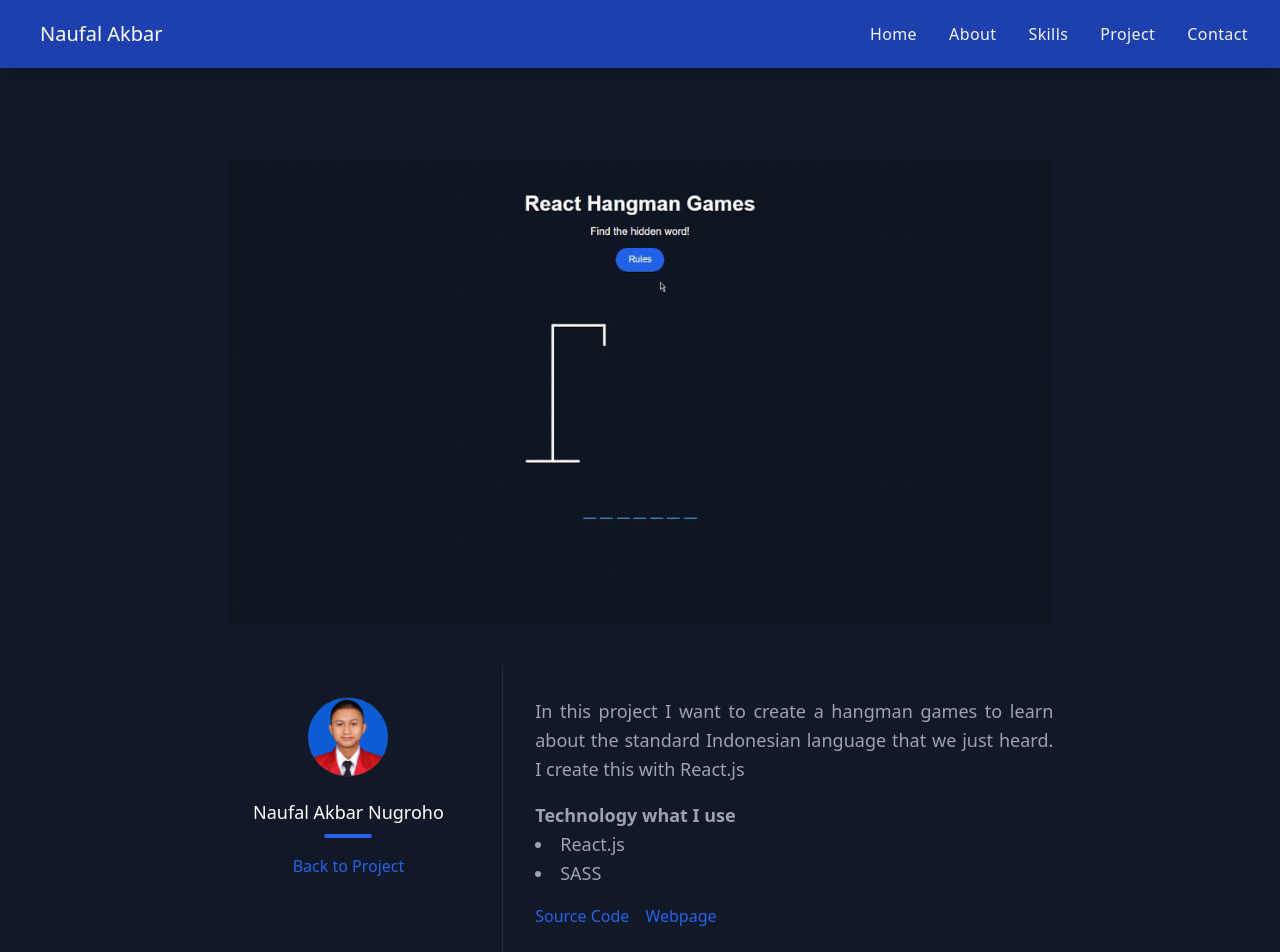
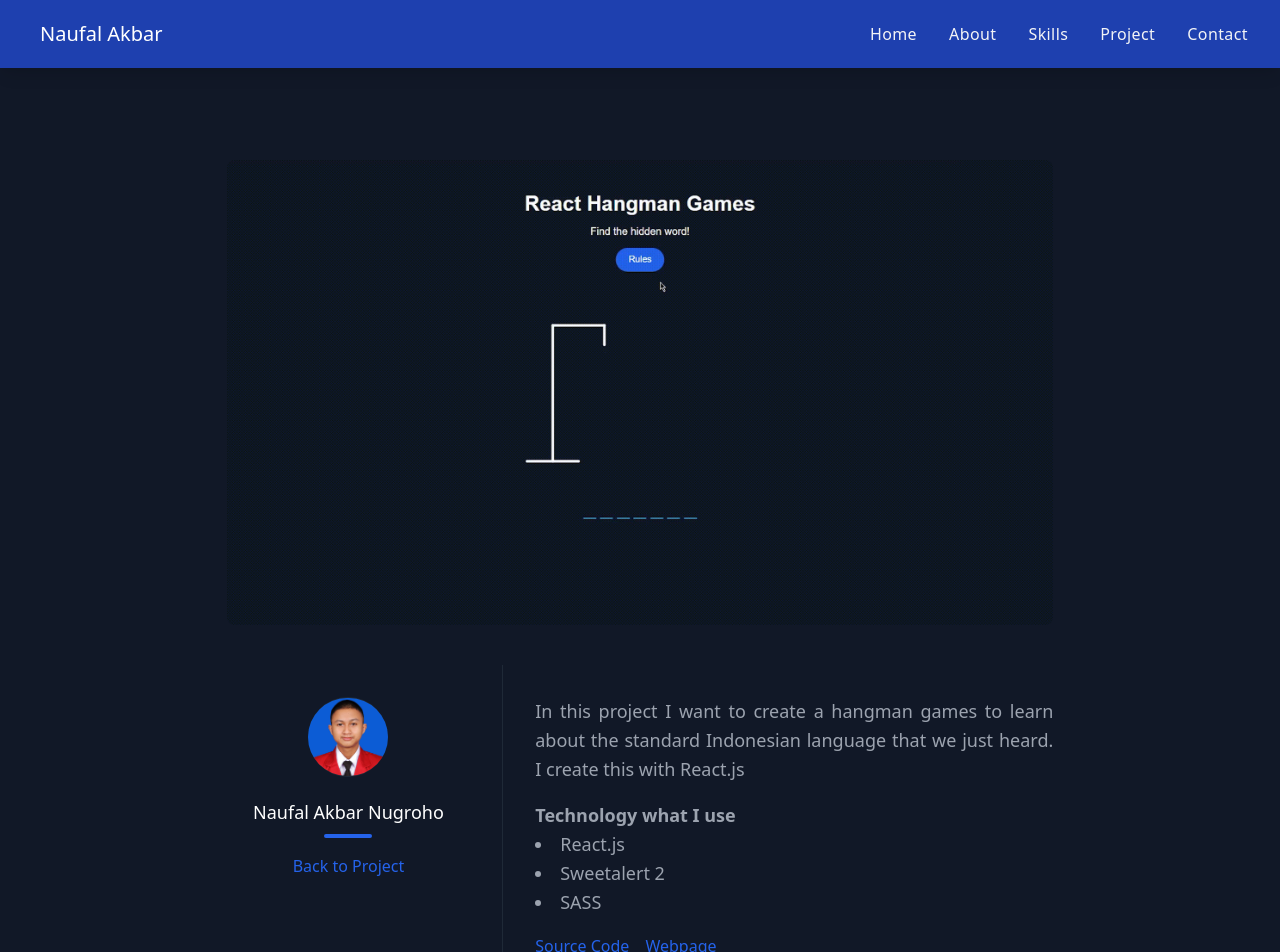
Before and after one commit to nuflakbrr/react-portfolio, a React (Create React App) app: page /project/hangman in a window 1280 px wide. Shown: the top 952 px of the page. Built offline with nearby package versions, Linux system fonts and the light colour scheme.

Commit message:
little update

```diff
--- a/src/pages/project/projectdetails/Hangman.js
+++ b/src/pages/project/projectdetails/Hangman.js
@@ -41,6 +41,9 @@ function Hangman() {
                       <li>React.js</li>
                     </ul>
                     <ul className="list-disc list-inside">
+                      <li>Sweetalert 2</li>
+                    </ul>
+                    <ul className="list-disc list-inside">
                       <li>SASS</li>
                     </ul>
                   </p>
--- a/src/pages/project/projectdetails/Pilketos.js
+++ b/src/pages/project/projectdetails/Pilketos.js
@@ -41,7 +41,7 @@ function Pilketos() {
                       <li>React.js</li>
                     </ul>
                     <ul className="list-disc list-inside">
-                      <li>CSS</li>
+                      <li>Tailwindcss</li>
                     </ul>
                   </p>
                   <a href="https://github.com/nuflakbrr/E-Voting-SMK-Telkom-Malang" target="_blank" rel="noreferrer" className="text-blue-600 inline-flex items-center hover:text-blue-400">
```
